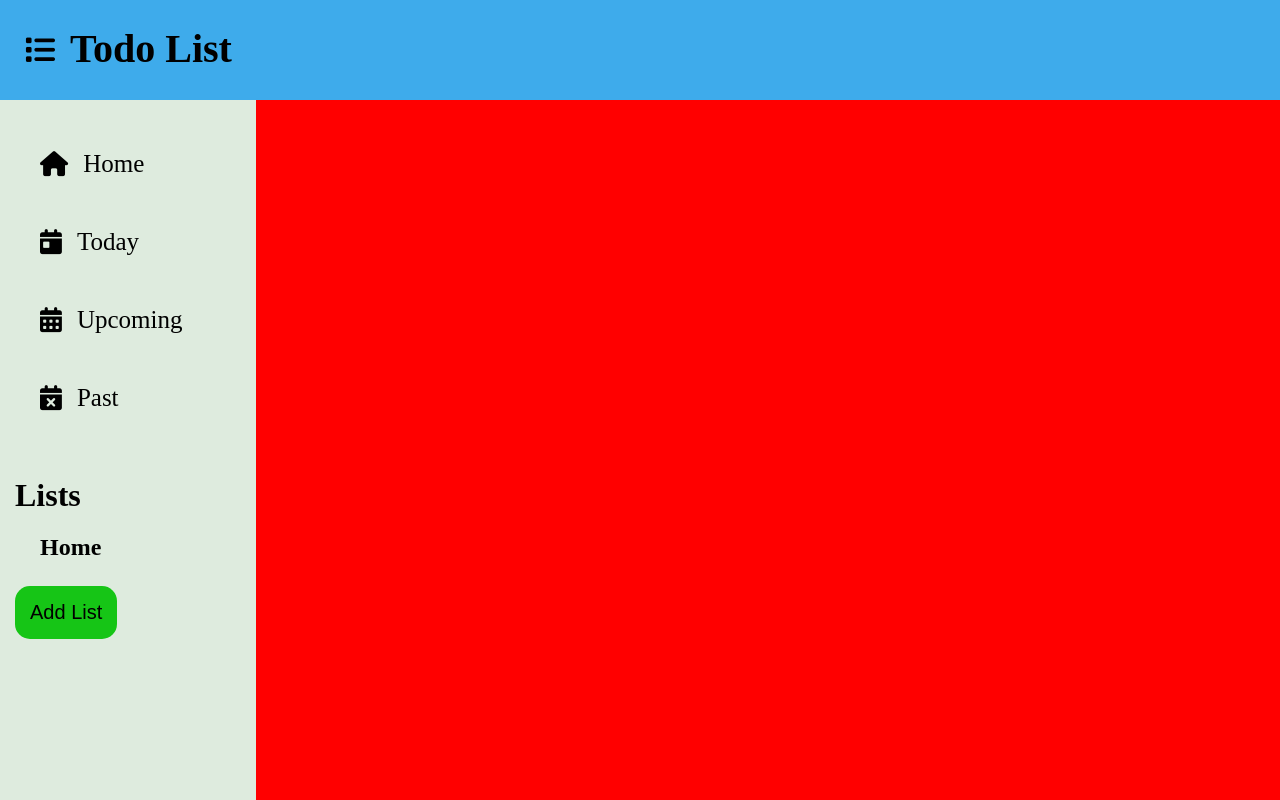
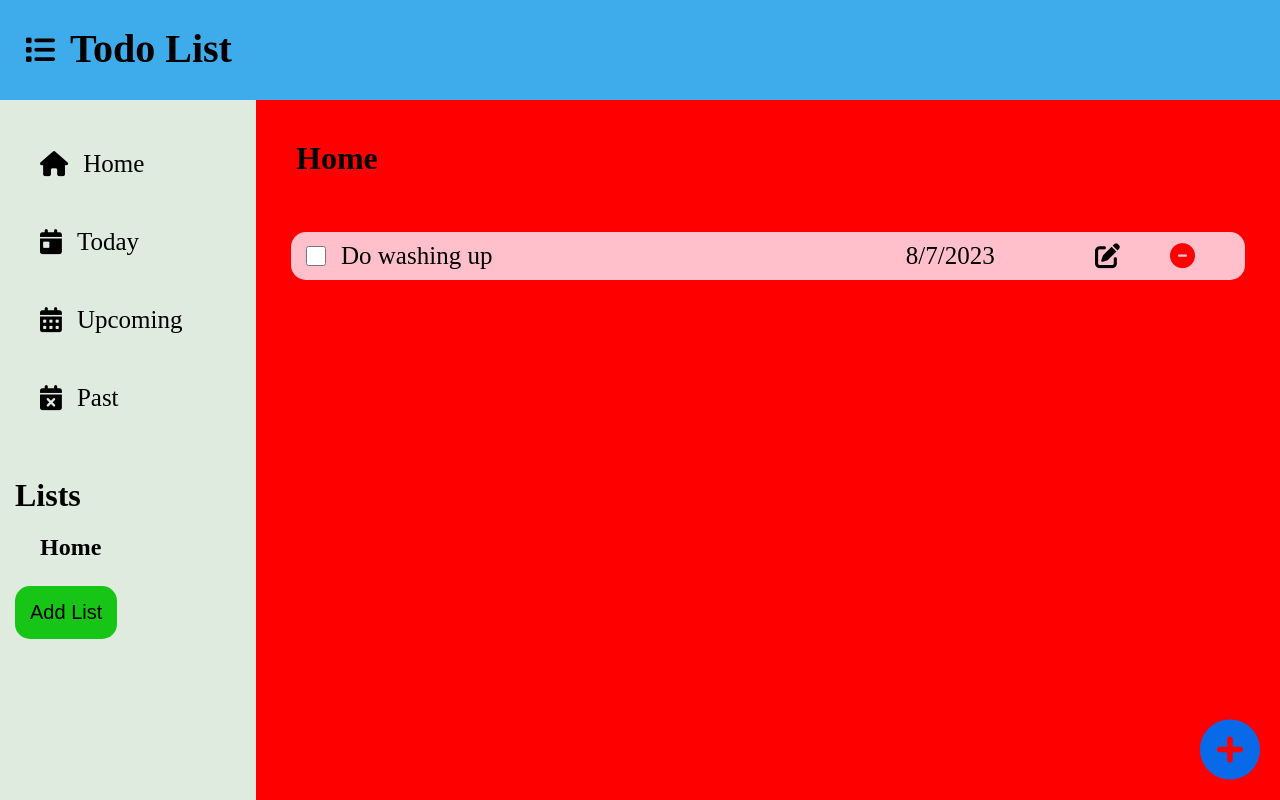
Before and after one commit to Ryanj24/Todo-list, a website built with webpack: page dist/index.html in a window 1280 px wide. Built offline with nearby package versions, Linux system fonts and the light colour scheme.

Commit message:
Added styling for list items and main content area

```diff
--- a/src/components/dom.js
+++ b/src/components/dom.js
@@ -1,7 +1,7 @@
 import '../styles/style.css'
 import { filters } from './sidebarLogic.js';
 import { lists } from './sidebarLogic.js';
-import { listModal } from './sidebarLogic.js'
+//import { listModal } from './sidebarLogic.js'
 
 const createDOM = () => {
     title();
@@ -46,6 +46,73 @@ const mainContent = () => {
     const mainContent = document.createElement('div');
     mainContent.classList.add('main-content');
 
+
+    const listTitleDiv = document.createElement('div');
+    listTitleDiv.classList.add('list-title-div');
+
+    const listTitle = document.createElement('h1');
+    listTitle.textContent = 'Home';
+
+    listTitleDiv.appendChild(listTitle);
+    mainContent.appendChild(listTitleDiv);
+
+    const tasksContainer = document.createElement('div');
+    tasksContainer.classList.add('tasks-container');
+    mainContent.appendChild(tasksContainer);
+
+
+    /* UI Design for individual tasks */
+
+    const task = document.createElement('div');
+    task.classList.add('task-item-div');
+
+    const checkTitleDiv = document.createElement('div');
+    checkTitleDiv.classList.add('check-and-title-div');
+
+    const checkmark = document.createElement('input');
+    checkmark.type = 'checkbox';
+    checkTitleDiv.appendChild(checkmark);
+
+    const taskTitle = document.createElement('p');
+    taskTitle.textContent = "Do washing up";
+    checkTitleDiv.appendChild(taskTitle);
+
+    task.appendChild(checkTitleDiv);
+
+
+    const dueDate = document.createElement('div');
+    dueDate.classList.add('date-div');
+    dueDate.textContent = "8/7/2023";
+    task.appendChild(dueDate);
+
+    const btnsDiv = document.createElement('div');
+    btnsDiv.classList.add('btns-div');
+
+    const editBtn = document.createElement('i');
+    editBtn.id = 'editBtn';
+    editBtn.classList.add('fa-solid', 'fa-pen-to-square');
+    btnsDiv.appendChild(editBtn);
+
+    const removeBtn = document.createElement('i');
+    removeBtn.id = 'removeBtn';
+    removeBtn.classList.add('fa-solid', 'fa-circle-minus');
+    btnsDiv.appendChild(removeBtn);
+
+    task.appendChild(btnsDiv);
+
+    tasksContainer.appendChild(task);
+
+
+    /* Add new task button */
+
+    const btnDiv = document.createElement('div');
+    btnDiv.classList.add('new-task-div');
+    const newTaskBtn = document.createElement('i');
+    newTaskBtn.id = 'new-task-btn';
+    newTaskBtn.classList.add('fa-solid', 'fa-circle-plus');
+    btnDiv.appendChild(newTaskBtn);
+    mainContent.appendChild(btnDiv);
+
     content.appendChild(mainContent);
 }
 
--- a/src/components/sidebarLogic.js
+++ b/src/components/sidebarLogic.js
@@ -50,8 +50,6 @@ const lists = () => {
 
 
 function createList(name) {
-
-    const listsContainer = document.querySelector('.lists-div');
 
     const listDiv = document.createElement('div');
     listDiv.classList.add('list-item');
--- a/src/styles/style.css
+++ b/src/styles/style.css
@@ -185,4 +185,86 @@ button:hover {
     grid-row: 2 / -1;
     grid-column: 2 / -1;
     background-color: red;
+    display: flex;
+    flex-direction: column;
+    padding: 20px;
 }
+
+.main-content .list-title-div {
+    /*background-color: greenyellow;*/
+    margin-bottom: 20px;
+    padding: 20px;
+}
+
+.main-content .tasks-container {
+    /*background-color: blueviolet;*/
+    width: 100%;
+    height: 100%;
+    display: flex;
+    flex-direction: column;
+    padding: 15px;
+}
+
+.main-content .tasks-container .task-item-div {
+    display: flex;
+    align-items: center;
+    padding: 10px 10px 10px 15px;
+    width: 100%;
+    background-color: pink;
+    font-size: 25px;
+    border-radius: 15px;
+}
+
+.main-content .tasks-container .task-item-div .check-and-title-div {
+    display: flex;
+    align-items: center;
+    /*background-color: aqua;*/
+    width: 60%;
+}
+
+.main-content .tasks-container .check-and-title-div input {
+    height: 20px;
+    width: 20px;
+    margin-right: 15px;
+}
+
+.main-content .tasks-container .check-and-title-div p {
+    display: block;
+    margin-right: 15px;
+    overflow: hidden;
+}
+
+.main-content .tasks-container .date-div {
+    display: flex;
+    justify-content: center;
+    margin-left: 15px;
+    width: 20%;
+    /*background-color: yellow;*/
+}
+
+.main-content .tasks-container .btns-div {
+    display: flex;
+    justify-content: center;
+    width: 20%;
+    /*background-color: blue;*/
+    margin-left: 15px;
+}
+
+.main-content .tasks-container .task-item-div #editBtn {
+    margin-right: 50px;
+}
+
+.main-content .tasks-container .task-item-div #removeBtn {
+    color: red;
+}
+
+.main-content .new-task-div {
+    display: flex;
+    justify-content: end;
+    margin-top: 20px;
+}
+
+.main-content .new-task-div i {
+    font-size: 60px;
+    color: rgb(9, 106, 233);
+}
```
